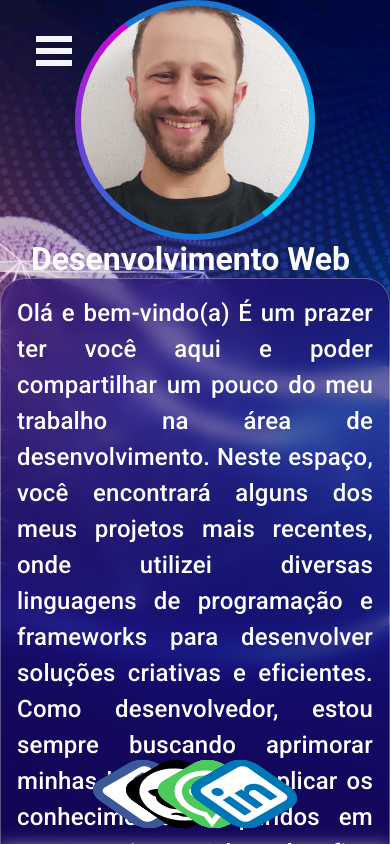
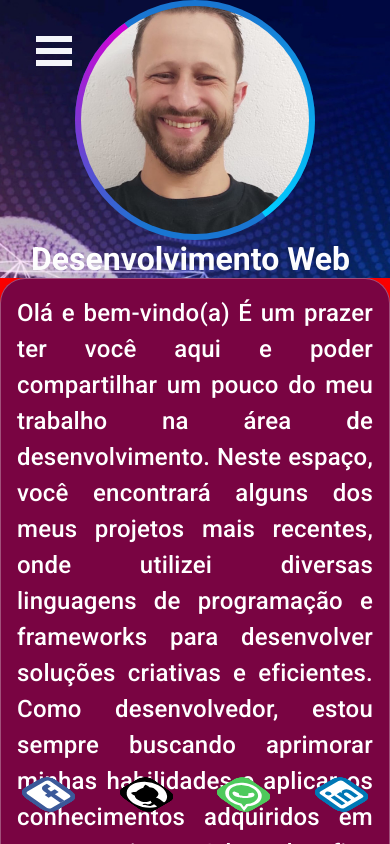
Before and after one commit to WINDSONAMORIM/portifolio, a React (Create React App) app: page / in a window 390 px wide. Shown: the top 844 px of the page. Built offline with nearby package versions, Linux system fonts and the light colour scheme.

Commit message:
feat: teste responsive

```diff
--- a/src/components/about/index.tsx
+++ b/src/components/about/index.tsx
@@ -8,7 +8,8 @@ export const About = () => {
                 display:'flex',
                 alignItems: {xs: 'flex-start', lg:'center'},
                 justifyContent: {xs:'flex-start', lg:'center'},
-                p: {md:' 0 2%'}
+                p: {md:'0 2%'},
+                backgroundColor:'red'
                 }}
             >
             <Box sx={{
--- a/src/components/socialMedia/style.css
+++ b/src/components/socialMedia/style.css
@@ -1,7 +1,8 @@
 .footer{
     display: flex;
     flex-direction: row;
-    justify-content: center;
+    justify-content: space-around;
+    align-items: center;
     position: absolute;
     width: 100vw;
     bottom: 50px;
--- a/src/pages/home/index.tsx
+++ b/src/pages/home/index.tsx
@@ -24,10 +24,10 @@ export const Home =  () => {
             <About />
         </Wrapper>
         <SocialMedia>
-            <Contact color = "#3b5999" svg={<FacebookIcon sx={{fontSize:70}} style={{ color: '#ffffff' }} />}/>
-            <Contact color = "#000000" svg={<GitHubIcon sx={{fontSize:70}} style={{ color: '#ffffff' }} />}/>
-            <Contact color = "#4ECA5C" svg={<WhatsAppIcon sx={{fontSize:70}} style={{color: '#ffffff'}} />}/>
-            <Contact color = "#0077b5" svg={<LinkedInIcon sx={{fontSize:70}} style={{ color: '#ffffff' }} />}/>
+            <Contact color = "#3b5999" svg={<FacebookIcon fontSize='large' style={{ color: '#ffffff' }} />}/>
+            <Contact color = "#000000" svg={<GitHubIcon fontSize='large' style={{ color: '#ffffff' }} />}/>
+            <Contact color = "#4ECA5C" svg={<WhatsAppIcon fontSize='large' style={{color: '#ffffff'}} />}/>
+            <Contact color = "#0077b5" svg={<LinkedInIcon fontSize='large' style={{ color: '#ffffff' }} />}/>
         </SocialMedia>
         </>
         )
```
